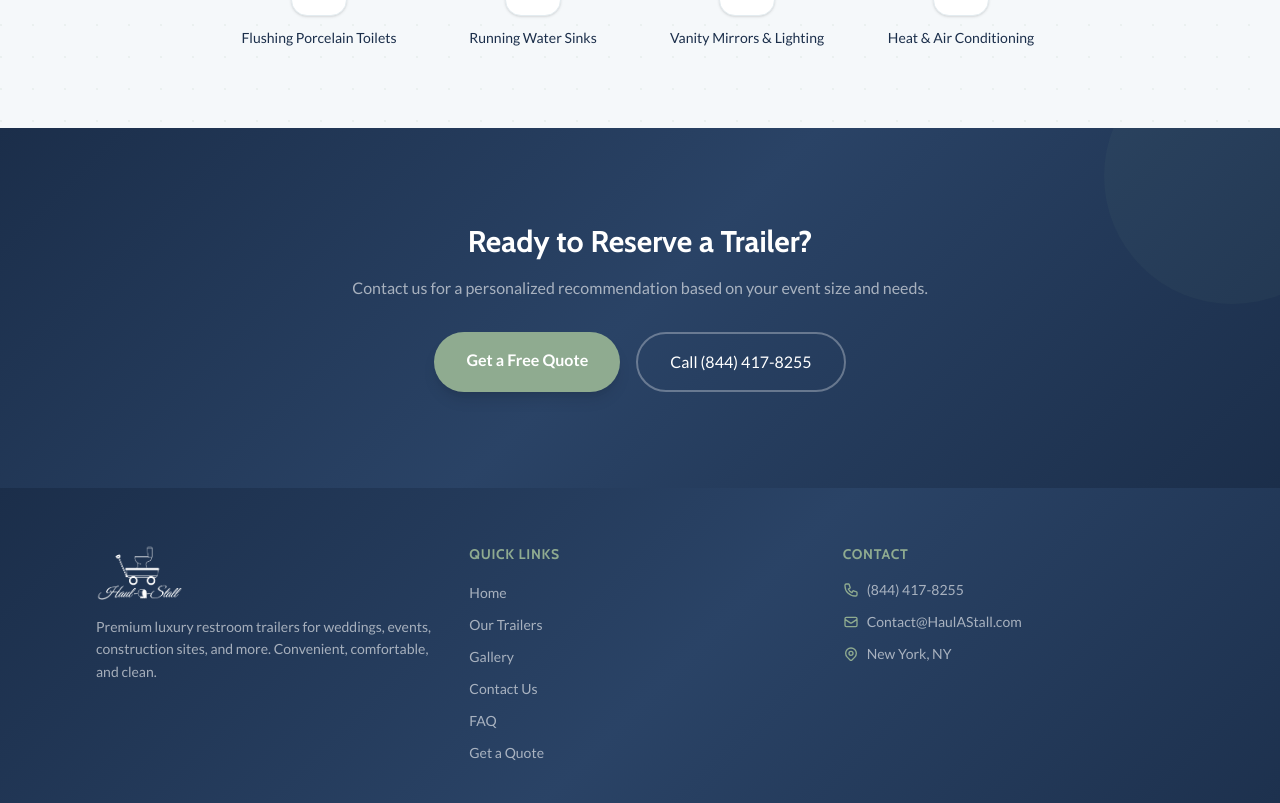
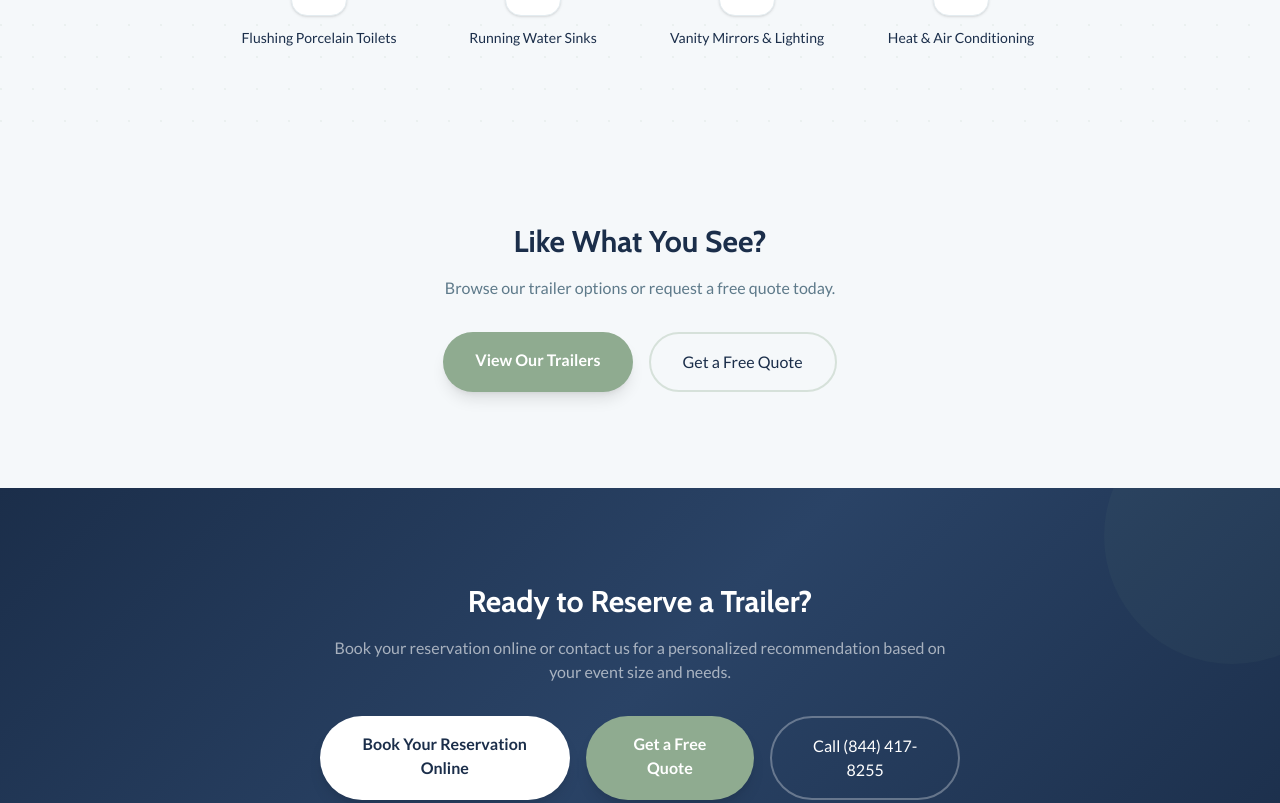
Before and after one commit to LanceBisesar/Haulastall, a Next.js app: page /gallery in a window 1280 px wide. Shown: the part 2317-3120 px from the top of the page. Built offline with nearby package versions, Linux system fonts and the light colour scheme.

Commit message:
Add 'Like What You See?' CTA and 'Book Your Reservation Online' to gallery page
https://claude.ai/code/session_01XPnSKFhZGPMkPwEBv7pxrf

```diff
--- a/src/app/gallery/page.tsx
+++ b/src/app/gallery/page.tsx
@@ -231,7 +231,33 @@ export default function GalleryPage() {
         </div>
       </section>
 
-      {/* CTA */}
+      {/* Like What You See CTA */}
+      <section className="py-20 sm:py-24 bg-surface text-center">
+        <div className="max-w-2xl mx-auto px-4">
+          <h2 className="font-display text-2xl sm:text-3xl font-bold text-foreground mb-4">
+            Like What You See?
+          </h2>
+          <p className="text-muted mb-8">
+            Browse our trailer options or request a free quote today.
+          </p>
+          <div className="flex flex-col sm:flex-row gap-4 justify-center">
+            <Link
+              href="/gallery"
+              className="px-8 py-4 bg-accent text-white font-bold rounded-full hover:bg-accent-dark transition-colors shadow-lg"
+            >
+              View Our Trailers
+            </Link>
+            <Link
+              href="/quote"
+              className="px-8 py-4 border-2 border-accent/30 text-foreground font-medium rounded-full hover:bg-accent/5 transition-colors"
+            >
+              Get a Free Quote
+            </Link>
+          </div>
+        </div>
+      </section>
+
+      {/* Book Online CTA */}
       <section className="py-20 sm:py-24 hero-gradient text-center relative overflow-hidden">
         <div className="absolute -top-20 -right-20 w-64 h-64 rounded-full bg-accent/5" />
         <div className="relative max-w-2xl mx-auto px-4">
@@ -239,10 +265,16 @@ export default function GalleryPage() {
             Ready to Reserve a Trailer?
           </h2>
           <p className="text-white/60 mb-8">
-            Contact us for a personalized recommendation based on your event size
-            and needs.
+            Book your reservation online or contact us for a personalized
+            recommendation based on your event size and needs.
           </p>
           <div className="flex flex-col sm:flex-row gap-4 justify-center">
+            <Link
+              href="/gallery"
+              className="px-8 py-4 bg-white text-primary font-bold rounded-full hover:bg-white/90 transition-colors shadow-lg"
+            >
+              Book Your Reservation Online
+            </Link>
             <Link
               href="/quote"
               className="px-8 py-4 bg-accent text-white font-bold rounded-full hover:bg-accent-dark transition-colors shadow-lg"
```
